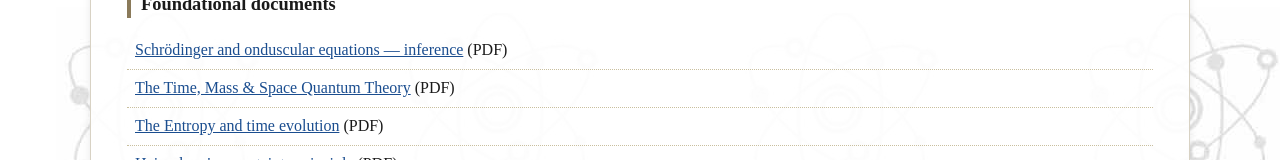
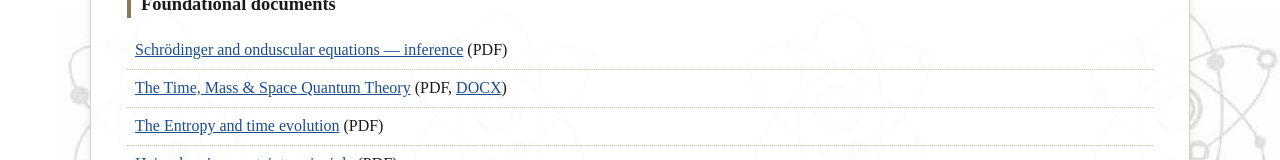
Before and after one commit to michaelvio/michaelvio.github.io, a plain HTML site: page index.html in a window 1280 px wide. Shown: the part 11585-11745 px from the top of the page. Drawn offline with Linux system fonts and the light colour scheme.

Commit message:
Publicate T&SQ.docx, ProgList.docx, LagrangianQED.docx cu linkurile corectate; index.html: linkuri DOCX
Co-Authored-By: Claude Opus 5.5 <noreply@anthropic.com>

```diff
--- a/index.html
+++ b/index.html
@@ -660,7 +660,7 @@ N = T/t = 1.0625·10⁵<br>
 <h3>Foundational documents</h3>
 <ul class="pub-list">
   <li><a href="TOnduscular.pdf">Schrödinger and onduscular equations — inference</a> (PDF)</li>
-  <li><a href="T&amp;SQ.pdf">The Time, Mass &amp; Space Quantum Theory</a> (PDF)</li>
+  <li><a href="T&amp;SQ.pdf">The Time, Mass &amp; Space Quantum Theory</a> (PDF, <a href="T&amp;SQ.docx">DOCX</a>)</li>
   <li><a href="Entropy.pdf">The Entropy and time evolution</a> (PDF)</li>
   <li><a href="Heisenberg.pdf">Heisenberg's uncertainty principle</a> (PDF)</li>
   <li><a href="Hologram.pdf">The Reality Hologram</a> (PDF)</li>
@@ -671,7 +671,7 @@ N = T/t = 1.0625·10⁵<br>
   <li><a href="DBrog.pdf">The modified De Broglie law</a> (PDF)</li>
   <li><a href="QSpaceBH.pdf">The Primordial initial Black Hole and Quantum Space curvature</a> (PDF)</li>
   <li><a href="Nucleus.pdf">The Nucleus Neutrino Interactions</a> (PDF)</li>
-  <li><a href="LagrangianQED.pdf">The Lagrangian QED &amp; forces interactions between particle</a> (PDF)</li>
+  <li><a href="LagrangianQED.pdf">The Lagrangian QED &amp; forces interactions between particle</a> (PDF, <a href="LagrangianQED.docx">DOCX</a>)</li>
   <li><a href="CosmoLMP.pdf">The Cosmology of Local Universe and the "measurement problem"</a> (PDF)</li>
   <li><a href="ElecEcuat.pdf">The Electron 1S Hydrogen Flux Equation &amp; explication</a> (PDF)</li>
   <li><a href="orbitaliTauTimp.SPDF.html">The Electron's orbital Schrodinger  &amp; Unduscular dinamic view</a></li>
@@ -695,7 +695,7 @@ N = T/t = 1.0625·10⁵<br>
 <h3>Patents &amp; awards</h3>
 <ul class="pub-list">
   <li>The inventions are protected by international law — see <a href="http://www.osim.ro">http://www.osim.ro</a></li>
-  <li><a href="ProgList.pdf">The Program's Files list</a> (PDF)</li>
+  <li><a href="ProgList.pdf">The Program's Files list</a> (PDF, <a href="ProgList.docx">DOCX</a>)</li>
   <li><a href="Gravitatie.pdf">OSIM Patent — Gravity</a></li>
   <li><a href="EnergyHg.pdf">OSIM Patent — Energy Hg</a></li>
   <li><a href="DiplomaMedalieAurPopescuViorel-Mihai.pdf">Gold Medal at UPB Inventica 2005 — Energy Hg</a></li>
```
Also changed, not shown: 4 other files.
